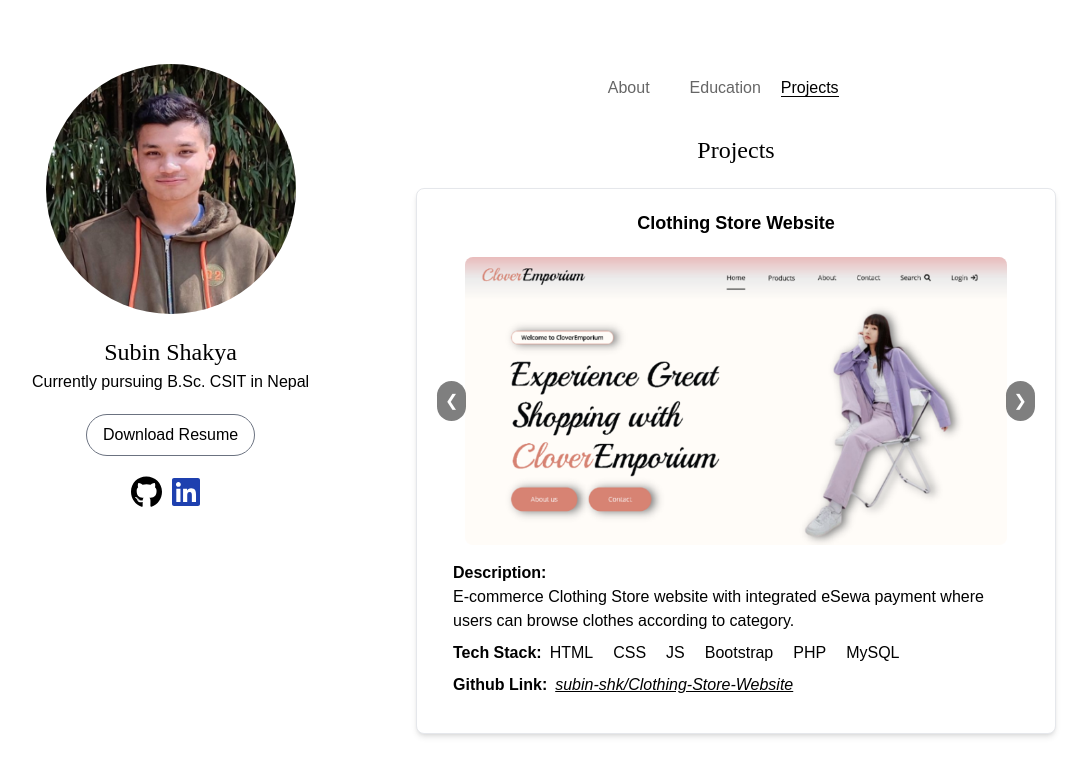
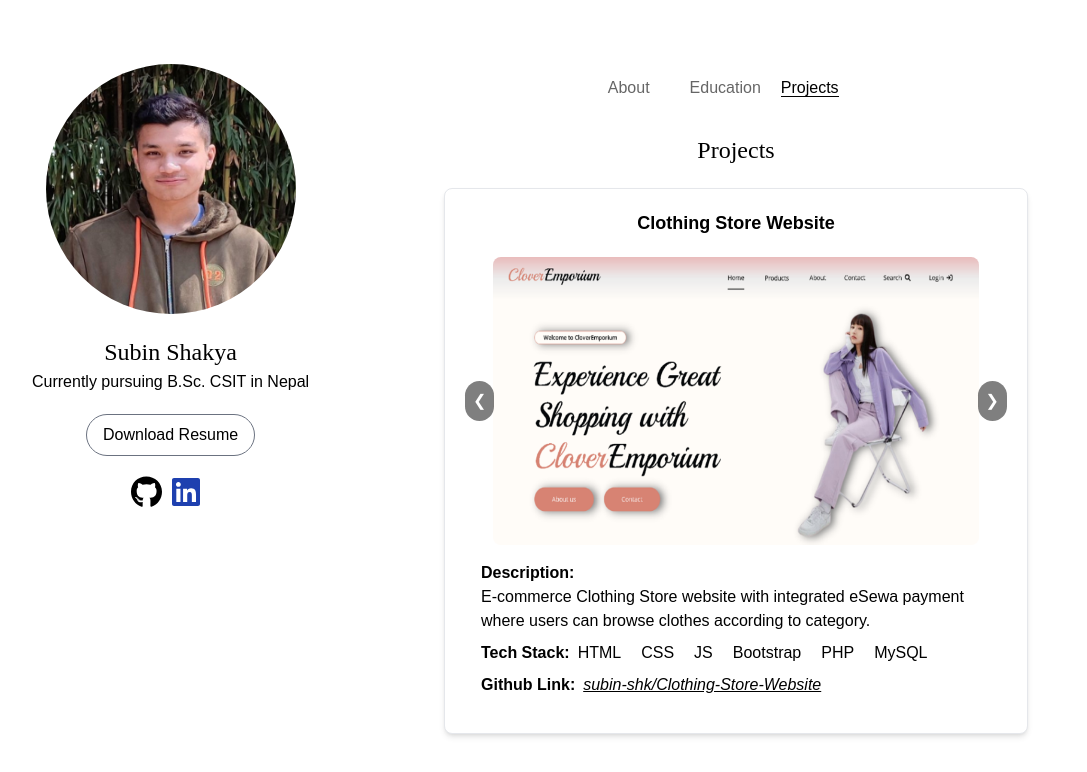
Before and after one commit to subin-shk/React-Portfolio, a React (Vite) app: page /projects in a window 1280 px wide. Shown: the top 772 px of the page, without its empty margins (96-1183 px from the left). Built offline with nearby package versions, Linux system fonts and the light colour scheme; a web font is replaced by a local one.

Commit message:
Increase margin for projects

```diff
--- a/src/Projects.jsx
+++ b/src/Projects.jsx
@@ -8,7 +8,7 @@ const Projects = () => {
   return (
     <>
       <h1 className="text-center mb-5">Projects</h1>
-      <div className="grid grid-cols-1 md:grid-cols-1 gap-x-6 gap-y-10">
+      <div className="grid grid-cols-1 md:grid-cols-1 gap-x-6 gap-y-10 mx-7">
         {items.map((item) => (
           <div
             key={item.title}
```
